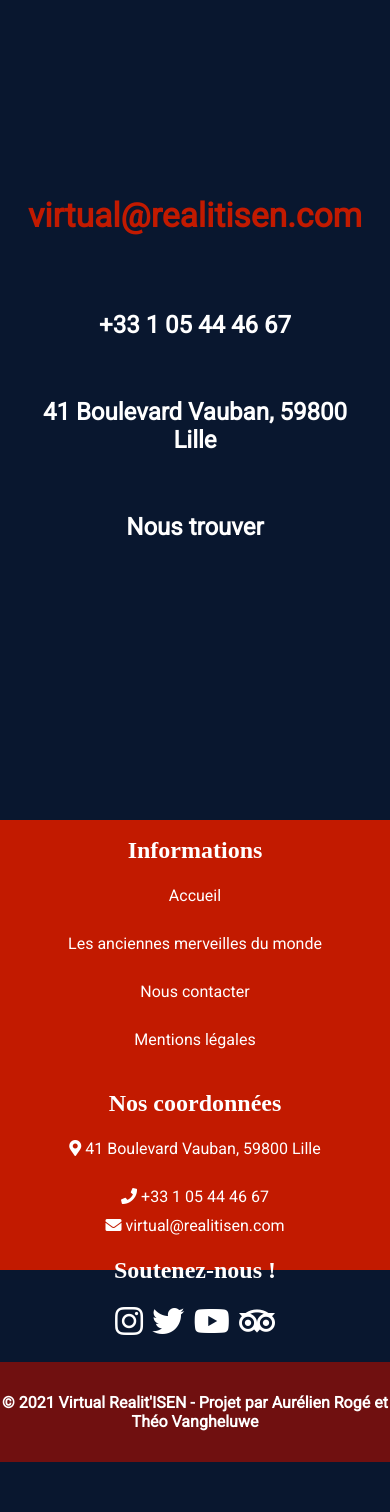
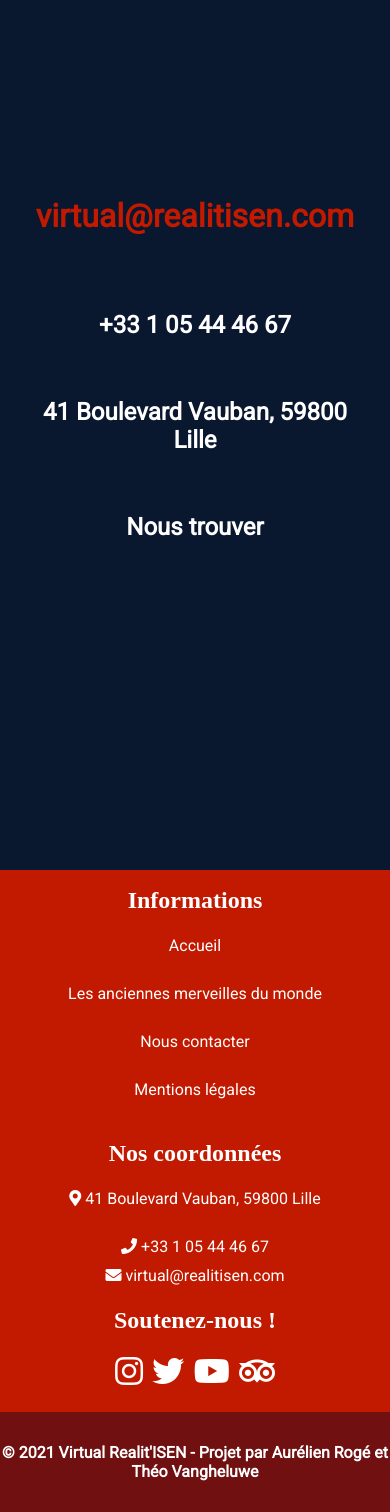
Before and after one commit to AurelienRoge/VirtualRealitISEN, a PHP site: page /contact.php in a window 390 px wide. Shown: the part 384-1896 px from the top of the page. Before the commit the page ends 1846 px from the top, so only its background shows below. Run offline with PHP 8.4, Linux system fonts and the light colour scheme.

Commit message:
Petits ajustements suite à la mise en ligne

```diff
--- a/include/header.php
+++ b/include/header.php
@@ -8,12 +8,13 @@
     <link rel="preconnect" href="https://fonts.gstatic.com">
     <link href="https://fonts.googleapis.com/css2?family=Roboto&display=swap" rel="stylesheet">
     <link rel="stylesheet" href="fontawesome/css/all.min.css">
+    <link rel="icon" type="image/png" href="img/logo.png"/>
 </head>
 <body class="body">
     <div id="page-container">
         <div id="content-wrap">
             <header>
-            <a href="index.php" class="logoheader"><img src="img/virtual_realitisen.png" alt="VIRTUAL REALIT'ISEN" width="80" height="80"></a>
+            <a href="index.php" class="logoheader"><img src="img/logo.png" alt="VIRTUAL REALIT'ISEN" width="80" height="80"></a>
                 <nav>
                     <ul class="navheader">
                         <?php
--- a/include/header_contact.php
+++ b/include/header_contact.php
@@ -8,12 +8,13 @@
     <link rel="preconnect" href="https://fonts.gstatic.com">
     <link href="https://fonts.googleapis.com/css2?family=Roboto&display=swap" rel="stylesheet">
     <link rel="stylesheet" href="fontawesome/css/all.min.css">
+    <link rel="icon" type="image/png" href="img/logo.png"/>
 </head>
 <body class=contact>
 <div id="page-container">
         <div id="content-wrap">
             <header>
-            <a href="index.php" class="logoheader"><img src="img/virtual_realitisen.png" alt="VIRTUAL REALIT'ISEN" width="80" height="80"></a>
+            <a href="index.php" class="logoheader"><img src="img/logo.png" alt="VIRTUAL REALIT'ISEN" width="80" height="80"></a>
                 <nav>
                     <ul class="navheader">
                     <?php
--- a/style.css
+++ b/style.css
@@ -445,11 +445,11 @@
 
     /* FOOTER */
     #content-wrap {
-        padding-bottom: 500px;    /*TAILLE DU FOOTER*/
+        padding-bottom: 650px;    /*TAILLE DU FOOTER*/
     }
 
     #footer {
-        height: 450px;            /*TAILLE DU FOOTER*/
+        height: 550px;            /*TAILLE DU FOOTER*/
     }
 
     .footerinfo{
@@ -589,7 +589,7 @@
     }
 
     .contactmail a{
-        font-size: 2.1rem;
+        font-size: 2rem;
     }
 
     .contactmaildessous{
```
Also changed, not shown: img/logo.png (renamed from img/Virtual_RealitISEN.png).
